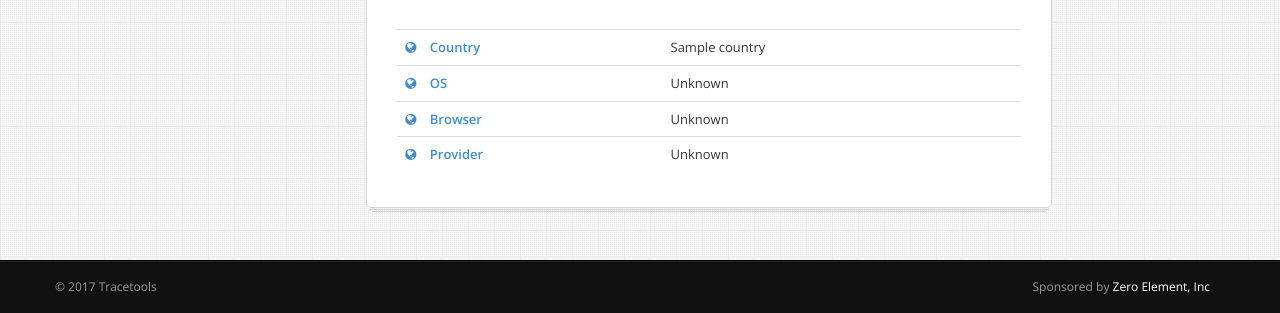
After one commit to 0Element/tracetools, a Django app: template tools/templates/home.html in a window 1280 px wide. The commit adds this page. Shown: the part 498-811 px from the top of the page. Run offline with Django 3.2, Linux system fonts and the light colour scheme; the template is opened without the code that fills it: most values are stand-ins (such as "Sample title", 1, 10 or a date in 2020); parts of the project's set-up code (start-up, migrations or seed data) failed here and were passed over; some libraries are stand-ins or nearby versions.

Commit message:
added home page info

```diff
--- a/tools/static/css/custom.css
+++ b/tools/static/css/custom.css
@@ -1,12 +1,10 @@
-/*------------------------------------------------------------------
+body {
+  height: 100vh;
+}
 
-[Custom Stylesheet]
-
-
-Last change:	03/25/2013
-Assigned to:	You
-
--------------------------------------------------------------------*/
+.main{
+  min-height: calc(100% - 145px);
+}
 
 li.field-error {
   list-style-type: none !important;
@@ -39,3 +37,7 @@ div.panel.col-md-12 {
 .m-r {
   margin-right: 10px;
 }
+
+div#map1 {
+  margin-bottom: 30px;
+}
--- /dev/null
+++ b/tools/templates/home.html
@@ -0,0 +1,77 @@
+{% extends 'index.html' %}
+{% load staticfiles %}
+{% block content %}
+<div class="col-md-10">
+  <div class="widget stacked">
+    <div class="widget-content">
+      <div class="col-xs-12 col-sm-12 col-md-12 col-lg-12">
+        <h3 class="text-muted">Your IP address:</h3>
+        <h2><strong>{{user_ip}}</strong></h2>
+      </div>
+      <div class="col-xs-12 col-sm-12 col-md-12 col-lg-12">
+        <div id="map1" style="height: 300px; width: 100%; background: grey;"></div>
+      </div>
+      <div class="col-xs-12 col-sm-12 col-md-12 col-lg-12">
+        <div class="table-responsive">
+          <table cellpadding="1" cellspacing="1" class="table">
+            <tbody>
+              <tr>
+                <td>
+                  <strong class="text-primary">
+                    <i class="icon-globe m-r"></i>
+                     Country
+                  </strong>
+                </td>
+                <td>{{ user_info.country|default:'Unknown' }}</td>
+                <td></td>
+              </tr>
+              <tr>
+                <td>
+                  <strong class="text-primary">
+                    <i class="icon-globe m-r"></i>
+                     OS
+                  </strong>
+                </td>
+                <td>{{ user_agent.os.family|default:'Unknown' }}</td>
+                <td></td>
+              </tr>
+              <tr>
+                <td>
+                  <strong class="text-primary">
+                    <i class="icon-globe m-r"></i>
+                     Browser
+                  </strong>
+                </td>
+                <td>{{ user_agent.user_agent.family|default:'Unknown' }}</td>
+                <td></td>
+              </tr>
+              <tr>
+                <td>
+                  <strong class="text-primary">
+                    <i class="icon-globe m-r"></i>
+                     Provider
+                  </strong>
+                </td>
+                <td>{{ user_info.provider|default:'Unknown' }}</td>
+                <td></td>
+              </tr>
+            </tbody>
+          </table>
+        </div>
+      </div>
+    </div>
+  </div>
+</div>
+{% endblock%}
+
+{% block extra_js %}
+  {% if user_info%}
+<script>
+  var LAT = '{{ user_info.lat }}';
+  var LONG = '{{ user_info.long }}';
+</script>
+<script type="text/javascript" src="{% static 'js/ip_lookup/map.js'%}"></script>
+  <script async defer src="https://maps.googleapis.com/maps/api/js?key={{GOOGLE_MAPS_KEY}}&callback=initMap">
+  </script>
+  {% endif %}
+{% endblock extra_js %}
--- a/tools/templates/index.html
+++ b/tools/templates/index.html
@@ -164,7 +164,7 @@
         <!-- /span6 -->
 
         <div id="footer-terms" class="col-md-6">
-          Sponsored by <a href="#" target="_blank">Zero Element, Inc</a>
+          Sponsored by <a href="{{MAIN_SITE_REDIRECT}}" target="_blank">Zero Element, Inc</a>
         </div>
         <!-- /.span6 -->
 
--- a/toolset/context_processor.py
+++ b/toolset/context_processor.py
@@ -1,4 +1,7 @@
 from .settingslocal import GOOGLE_MAPS_KEY
 
 def toolset_proc(request):
-    return {'GOOGLE_MAPS_KEY': GOOGLE_MAPS_KEY}
+    return {
+            'GOOGLE_MAPS_KEY': GOOGLE_MAPS_KEY,
+            'MAIN_SITE_REDIRECT': 'https://zeroelement.com'
+            }
--- a/toolset/settings.py
+++ b/toolset/settings.py
@@ -26,9 +26,6 @@ rel = lambda x: os.path.join(BASE_DIR, x)
 # See https://docs.djangoproject.com/en/1.10/howto/deployment/checklist/
 
 # SECURITY WARNING: keep the secret key used in production secret!
-
-
-
 
 
 # Application definition
--- a/toolset/urls.py
+++ b/toolset/urls.py
@@ -24,7 +24,7 @@
 
 urlpatterns = [
     url(r'^admin/', admin.site.urls),
-    url(r'^$', HomePage.as_view(), name='home'),
+    url(r'^$', HomePage, name='home'),
     url(r'^email-headers/$', EmailHeadersView.as_view(), name='email-headers'),
     url(r'^email-abuse-info/$', AbuseEmailView.as_view(), name='email-abuse-info'),
     url(r'^mx-lookup/$', MXLookupView.as_view(), name='mx-lookup'),
```
Also changed, not shown: tools/utils.py (+10 -0 lines), tools/views.py (+16 -3 lines).
